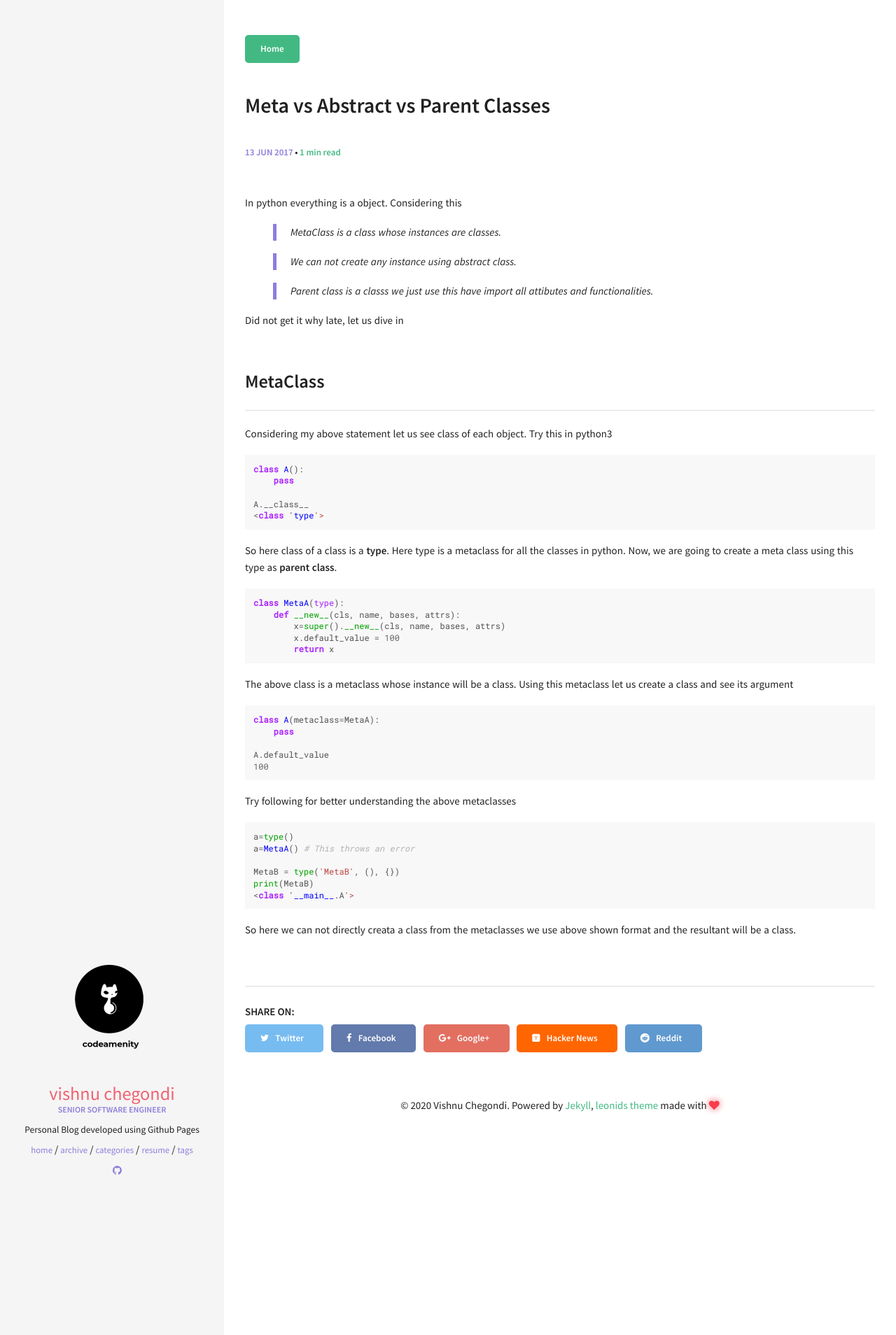
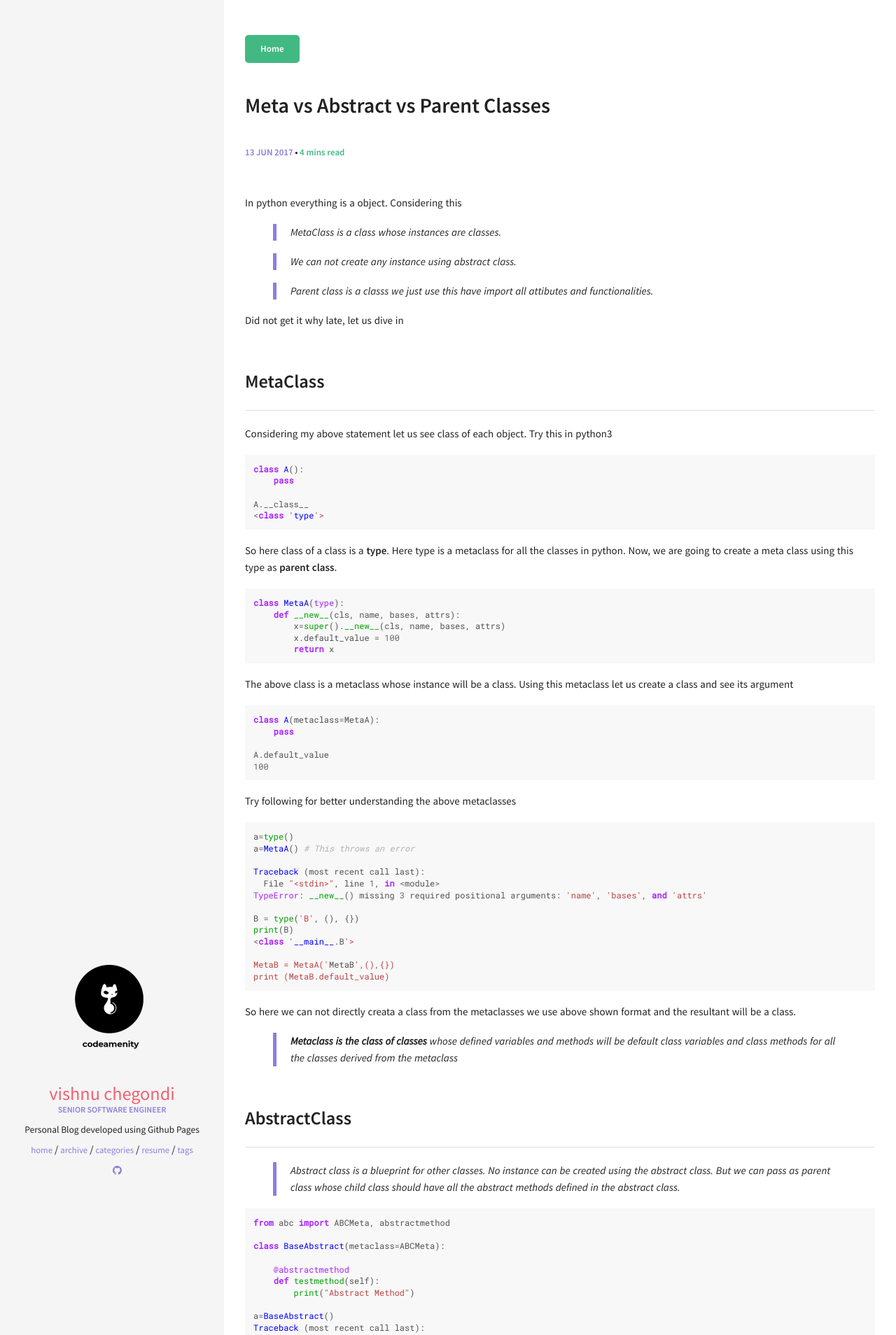
Before and after one commit to vishnu-chegondi/vishnu-chegondi.github.io, a Jekyll site: the page built from _posts/2017-06-13-MvsAvsP.md, in a window 1280 px wide. Shown: the top 1908 px of the page at 70% size. Built offline with Jekyll 4.4.1, drawn with Linux system fonts in a browser that asks for light colours; comment, search, counter and statistics services are not loaded; some of the changed text lies outside the part shown.

Commit message:
adding Abstract and Parent Class

````diff
--- a/_posts/2017-06-13-MvsAvsP.md
+++ b/_posts/2017-06-13-MvsAvsP.md
@@ -55,8 +55,80 @@
 a=type()
 a=MetaA() # This throws an error
 
-MetaB = type('MetaB', (), {})
-print(MetaB)
-<class '__main__.A'>
+Traceback (most recent call last):
+  File "<stdin>", line 1, in <module>
+TypeError: __new__() missing 3 required positional arguments: 'name', 'bases', and 'attrs'
+
+B = type('B', (), {})
+print(B)
+<class '__main__.B'>
+
+MetaB = MetaA('MetaB',(),{})
+print (MetaB.default_value)
 ```
 So here we can not directly creata a class from the metaclasses we use above shown format and the resultant will be a class.
+
+> **Metaclass is the class of classes** whose defined variables and methods will be default class variables and class methods for all the classes derived from the metaclass
+
+## AbstractClass
+
+> Abstract class is a blueprint for other classes. No instance can be created using the abstract class. But we can pass as parent class whose child class should have all the abstract methods defined in the abstract class.
+
+``` python
+from abc import ABCMeta, abstractmethod
+
+class BaseAbstract(metaclass=ABCMeta):
+
+    @abstractmethod
+    def testmethod(self):
+        print("Abstract Method")
+
+a=BaseAbstract()
+Traceback (most recent call last):
+File "<stdin>", line 1, in <module>
+TypeError: Cant instantiate abstract class BaseAbstract with abstract methods test
+
+class Base(BaseAbstract):
+    pass
+
+a=Base()
+Traceback (most recent call last):
+  File "<stdin>", line 1, in <module>
+TypeError: Cant instantiate abstract class Base with abstract methods test
+
+class Base(BaseAbstract):
+
+     def test(self):
+        print ("Hey Child")
+
+b = Base()
+b.test()
+Hey Child
+```
+
+## Parent Class
+
+This class attributes and methods will be passed to all child classes we need to define them again but we can modify them.
+
+- We can pass more than one parent class
+- If two parent classes have same method preference comes from left.
+
+``` python
+class A():
+
+    def test(self):
+        print("this is A class")
+
+
+class B():
+
+    def test(self):
+        print ("This is B Class")
+
+class C(A,B):
+    pass
+
+c= C()
+c.test()
+this is A class
+```
````
